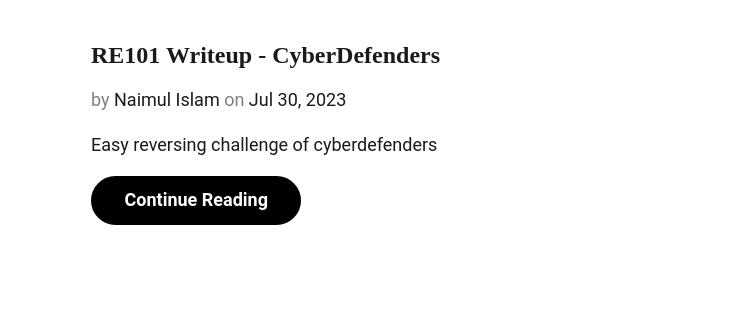
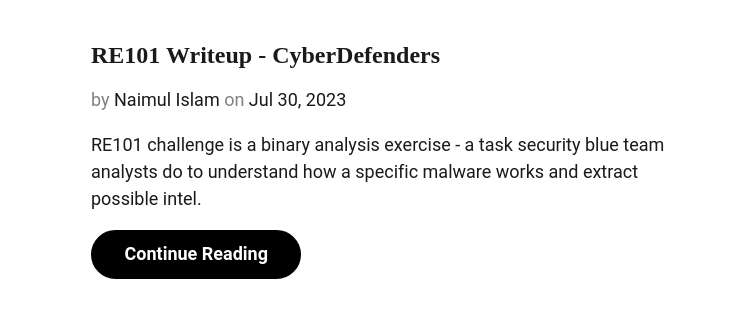
Before and after one commit to NaimulIslam9m/11ty-Blog, an Eleventy site: page src/blog.njk in a window 1280 px wide. Shown: the part 2160-2480 px from the top of the page, 0-745 px from the left. Built offline with nearby package versions, Linux system fonts and the light colour scheme; Eleventy itself is replaced by a stand-in of ours; files that its build step writes are made by us from their sources; grey boxes are pictures that could not be loaded.

Commit message:
Update Blog “2023-08-04-re101-writeup-cyberdefenders”

```diff
--- a/src/blog/2023-08-04-re101-writeup-cyberdefenders.md
+++ b/src/blog/2023-08-04-re101-writeup-cyberdefenders.md
@@ -1,6 +1,8 @@
 ---
 title: RE101 Writeup - CyberDefenders
-description: Easy reversing challenge of cyberdefenders
+description: RE101 challenge is a binary analysis exercise - a task security
+  blue team analysts do to understand how a specific malware works and extract
+  possible intel.
 author: Naimul Islam
 date: 2023-07-30T07:17:43.312Z
 tags:
```
